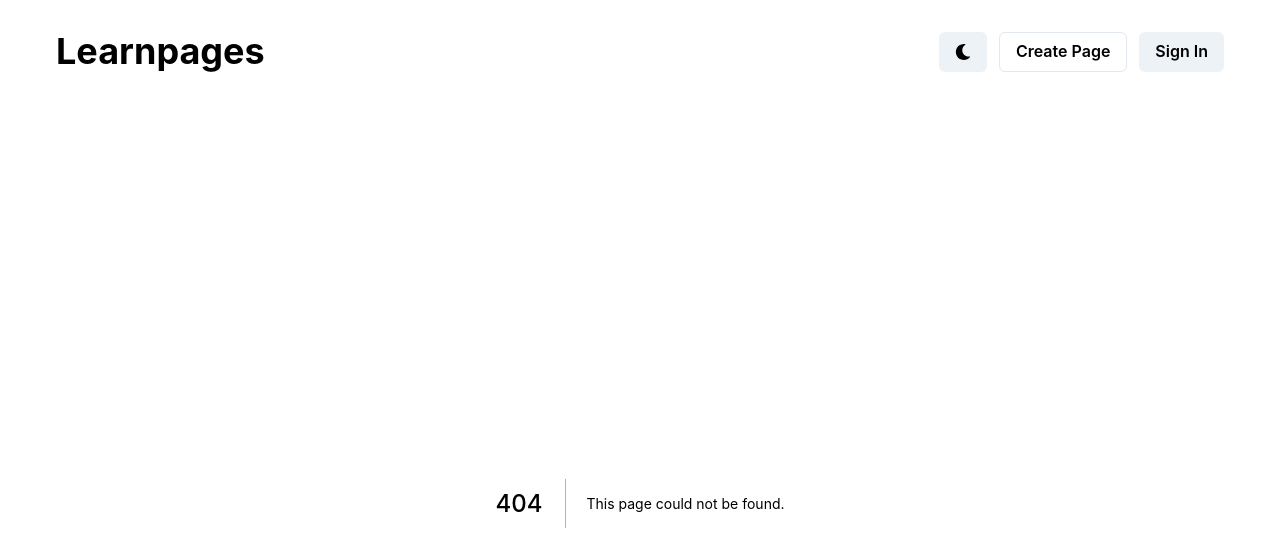
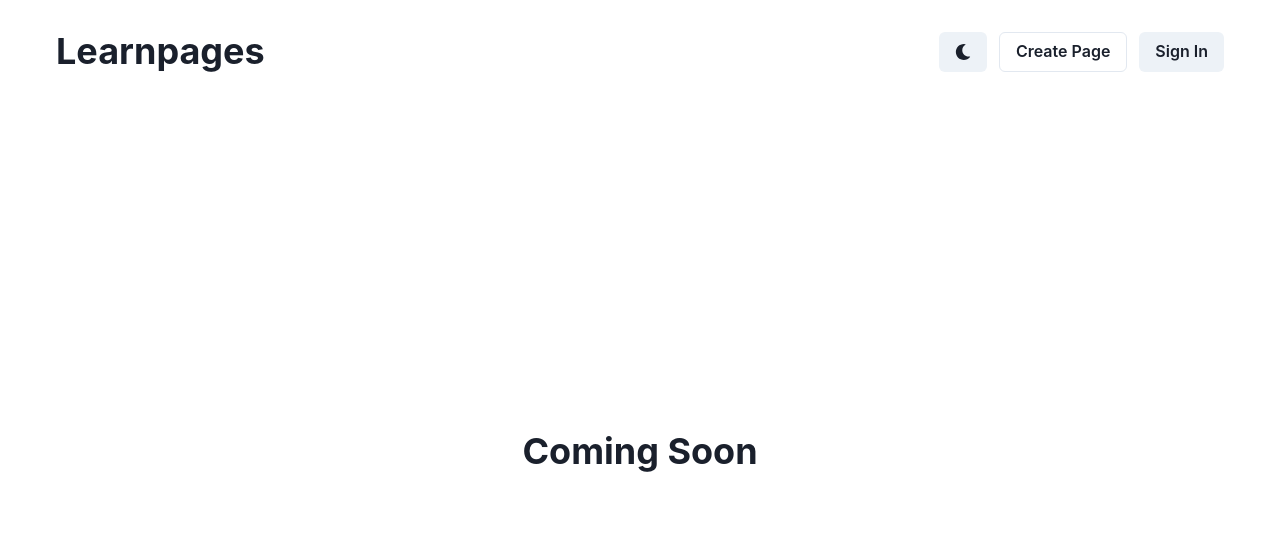
Before and after one commit to Mito9999/learnpages, a Next.js app: page /create in a window 1280 px wide. Before the commit this address had no page. Shown: the top 550 px of the page. Built offline with nearby package versions, Linux system fonts and the light colour scheme.

Commit message:
Add custom 404 page, metadata

```diff
--- a/components/Navbar.tsx
+++ b/components/Navbar.tsx
@@ -16,8 +16,12 @@
         >
           {colorMode === "light" ? <FaMoon /> : <FaSun />}
         </Button>
-        <Button variant="outline">Create Page</Button>
-        <Button>Sign In</Button>
+        <Button variant="outline">
+          <Link href="/create">Create Page</Link>
+        </Button>
+        <Button>
+          <Link href="/signin">Sign In</Link>
+        </Button>
       </HStack>
     </Flex>
   );
--- /dev/null
+++ b/pages/create.tsx
@@ -0,0 +1,29 @@
+import type { NextPage } from "next";
+import Head from "next/head";
+import { Heading, Flex } from "@chakra-ui/react";
+
+const Create: NextPage = () => {
+  return (
+    <>
+      <Head>
+        <title>Learnpages - Create a page</title>
+        <meta
+          name="description"
+          content="Easily create a shareable guide for learning new things."
+        />
+        <link rel="icon" href="/favicon.ico" />
+      </Head>
+
+      <Flex
+        justify="center"
+        align="center"
+        direction="column"
+        h="calc(100vh - 103px)"
+      >
+        <Heading>Coming Soon</Heading>
+      </Flex>
+    </>
+  );
+};
+
+export default Create;
```
Also changed, not shown: pages/404.tsx (added, +15 -0 lines), pages/learn/[uid].tsx (+10 -0 lines), pages/signin.tsx (added, +29 -0 lines).
